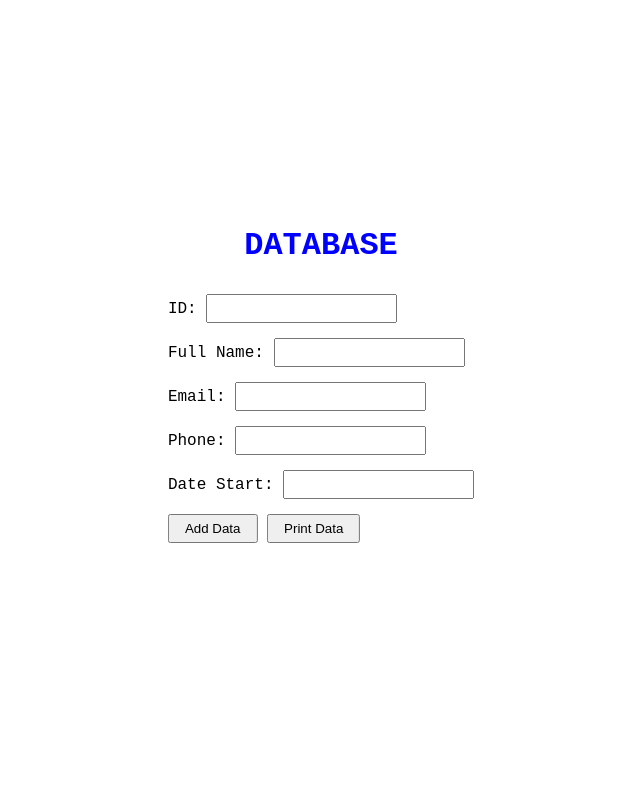
After one commit to louisquach/php, a PHP site: page /public/homepage.php in a window 1280 px wide. The commit adds this page. Shown: the whole page, without its empty margins (319-959 px from the left). Run offline with PHP 8.4, Linux system fonts and the light colour scheme.

Commit message:
Get the first button works, create and insert data to database successfully!

```diff
--- /dev/null
+++ b/public/homepage.php
@@ -0,0 +1,80 @@
+<?php
+    require_once __DIR__.'/../src/commands/Connect.php';
+?>
+
+<!DOCTYPE html>
+<html lang="en">
+<head>
+    <meta charset="UTF-8">
+    <meta name="viewport" content="width=device-width, initial-scale=1.0">
+    <title>TASK 1 - WORK WITH DATABASE</title>
+    <link rel="stylesheet" href="styles.css">
+</head>
+<body>
+    <div class='container'>
+        <div class='container__content'>
+
+            <h1>DATABASE</h1>
+            <form action='' method='POST' class='form'>
+                <p class='input'>ID: <input type='text' name='id' required></p>
+                <p class='input'>Full Name: <input type='text' name='fullname' required></p>
+                <p class='input'>Email: <input type='text' name='email' required></p>
+                <p class='input'>Phone: <input type='text' name='phone' required></p>
+                <p class='input'>Date Start: <input type='text' name='date' required></p>
+
+                <div class='container__btn'>
+                    <input type='submit' name='insert' value='Add Data' class='btn'>
+                    <input type='submit' name='print' value='Print Data' class='btn'>
+                </div>
+
+            </form>
+        </div>
+    </div>
+
+    <?php
+
+    if (isset($_POST['insert'])) {
+        $bluesky = "CREATE TABLE staff_data.bluesky (
+                    ID int NOT NULL AUTO_INCREMENT,
+                    FULLNAME VARCHAR(100) NOT NULL,
+                    EMAIL VARCHAR(100) NOT NULL,
+                    PHONE VARCHAR(20) NOT NULL,
+                    START_DAY VARCHAR(20) NOT NULL,
+                    PRIMARY KEY (ID) )";
+
+        $createTableAction = $conn->prepare($bluesky);
+        $createTableAction->execute();
+
+        if (!$createTableAction) {
+            echo 'created table failed';
+        }
+        echo "Create table successfully!";
+
+        $queryBuilder = $conn->createQueryBuilder();
+        $queryBuilder
+        ->insert('staff_data.bluesky')
+        ->values(
+            array(
+                'ID' => '?',
+                'FULLNAME' => '?',
+                'EMAIL' => '?',
+                'PHONE' => '?',
+                'START_DAY' => '?'
+            )
+        )
+        ->setParameter(0, $_POST['id'])
+        ->setParameter(1, $_POST['fullname'])
+        ->setParameter(2, $_POST['email'])
+        ->setParameter(3, $_POST['phone'])
+        ->setParameter(4, $_POST['date'])
+        ->execute();
+    }
+
+    function printData() {
+        echo 'hello';
+    }
+
+    ?>
+
+</body>
+</html>
--- /dev/null
+++ b/public/styles.css
@@ -0,0 +1,53 @@
+* {
+    margin: 0;
+    padding: 0;
+    box-sizing: border-box;
+}
+
+html {
+    font-size: 62.5%;
+}
+
+body {
+    position: relative;
+    font-family: 'Courier New', Courier, monospace;
+    width: 100vw;
+    height: 100vh;
+    font-size: 1.6rem;
+}
+
+.container {
+    position: absolute;
+    display: flex;
+    padding: 2rem 3rem;
+    align-items: center;
+    justify-content: center;
+    left: 50%;
+    top: 50%;
+    transform: translate(-50%,-50%);
+    text-align: center;
+}
+
+h1 {
+    color: blue;
+}
+
+input {
+    padding: .5rem;
+}
+
+.form {
+    padding: 3rem;
+    display: flex;
+    flex-direction: column;
+    align-items: flex-start;
+    justify-content: center;
+}
+
+.input {
+    margin-bottom: 1.5rem;
+}
+
+.btn {
+    padding: .5rem 1.5rem;
+}
--- /dev/null
+++ b/src/commands/Connect.php
@@ -0,0 +1,13 @@
+<?php
+
+require_once __DIR__.'/../../vendor/autoload.php';
+use Doctrine\DBAL\DriverManager;
+
+$connectionParams = array(
+        'dbname' => 'mysql',
+        'user' => 'root',
+        'password' => '',
+        'host' => 'localhost',
+        'driver' => 'pdo_mysql',
+);
+$conn = DriverManager::getConnection($connectionParams);
```
Also changed, not shown: index.php (+4 -11 lines), src/commands/AddData.php (+0 -18 lines).
